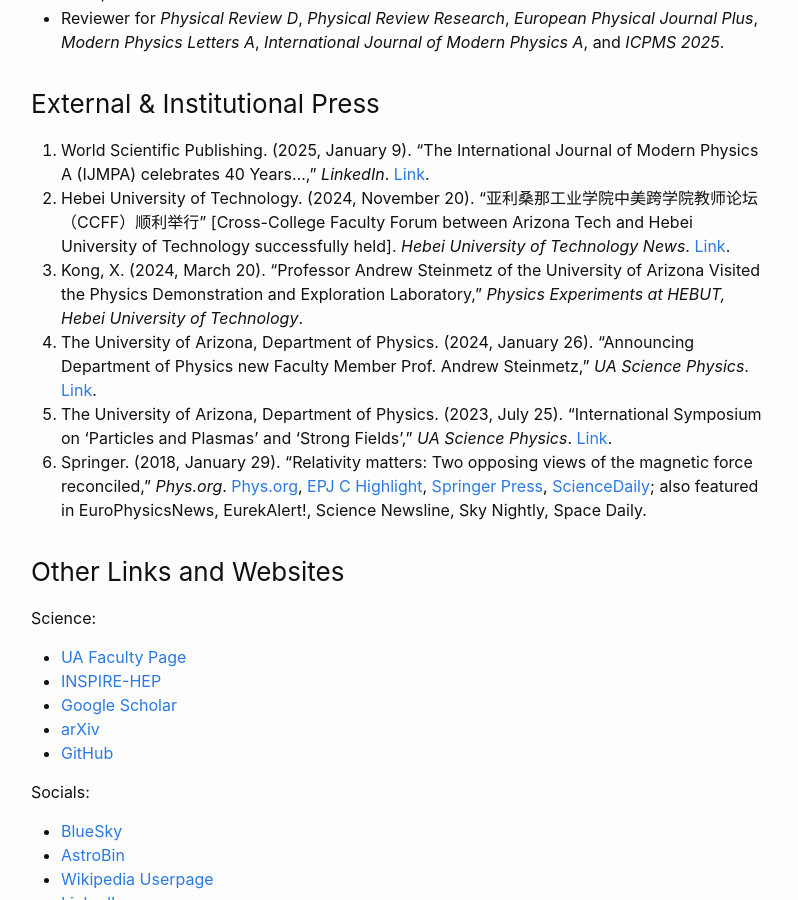
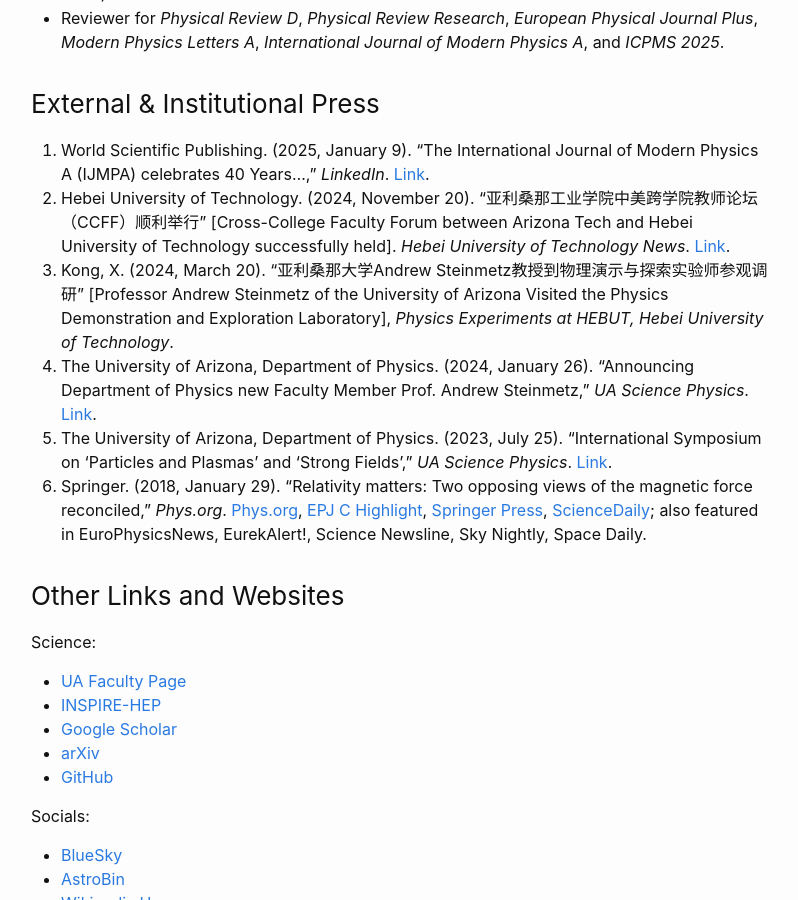
Before and after one commit to ajsteinmetz/ajsteinmetz.github.io, a Jekyll site: the page built from cv.md, in a window 1280 px wide and 900 px high, scrolled down 5831 px. Shown: the whole window, without its empty margins (239-1037 px from the left). Built offline with Jekyll 4.4.1, drawn with Linux system fonts in a browser that asks for light colours; our own code applies the rules of GitHub Pages for plain Markdown files; comment, search, counter and statistics services are not loaded.

Commit message:
Update cv.md

```diff
--- a/cv.md
+++ b/cv.md
@@ -133,7 +133,7 @@
 
 1. World Scientific Publishing. (2025, January 9). “The International Journal of Modern Physics A (IJMPA) celebrates 40 Years…,” *LinkedIn*. [Link](https://www.linkedin.com/posts/world-scientific-publishing_the-international-journal-of-modern-physics-activity-7282999555967610880-SJ78).
 2. Hebei University of Technology. (2024, November 20). “亚利桑那工业学院中美跨学院教师论坛（CCFF）顺利举行” [Cross-College Faculty Forum between Arizona Tech and Hebei University of Technology successfully held]. *Hebei University of Technology News*. [Link](https://hatech.hebut.edu.cn/xw/62ff3dcc665b453898ec92841d45e0ce.htm).
-3. Kong, X. (2024, March 20). “Professor Andrew Steinmetz of the University of Arizona Visited the Physics Demonstration and Exploration Laboratory,” *Physics Experiments at HEBUT, Hebei University of Technology*.
+3. Kong, X. (2024, March 20). “亚利桑那大学Andrew Steinmetz教授到物理演示与探索实验师参观调研” [Professor Andrew Steinmetz of the University of Arizona Visited the Physics Demonstration and Exploration Laboratory], *Physics Experiments at HEBUT, Hebei University of Technology*.
 4. The University of Arizona, Department of Physics. (2024, January 26). “Announcing Department of Physics new Faculty Member Prof. Andrew Steinmetz,” *UA Science Physics*. [Link](https://w3.physics.arizona.edu/news/announcing-department-physics-new-faculty-member-prof-andrew-steinmetz).
 5. The University of Arizona, Department of Physics. (2023, July 25). “International Symposium on ‘Particles and Plasmas’ and ‘Strong Fields’,” *UA Science Physics*. [Link](https://w3.physics.arizona.edu/news/international-symposium-particles-and-plasmas-and-strong-fields).
 6. Springer. (2018, January 29). “Relativity matters: Two opposing views of the magnetic force reconciled,” *Phys.org*. [Phys.org](https://phys.org/news/2018-01-relativity-opposing-views-magnetic.html), [EPJ C Highlight](https://www.epj.org/epjc-news/1422-epjc-highlight-relativity-matters-two-opposing-views-of-the-magnetic-force-reconciled), [Springer Press](https://www.springer.com/gp/about-springer/media/research-news/all-english-research-news/relativity-matters--two-opposing-views-of-the-magnetic-force-reconciled/15417658), [ScienceDaily](https://www.sciencedaily.com/releases/2018/01/180129131327.htm); also featured in EuroPhysicsNews, EurekAlert!, Science Newsline, Sky Nightly, Space Daily.
```
